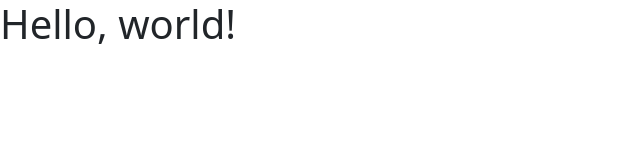
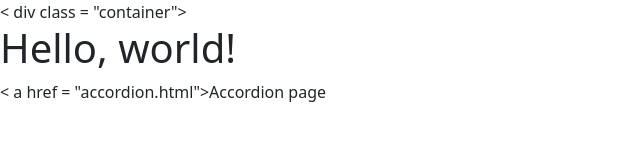
Before and after one commit to Parker-McGowan/HW1, a plain HTML site: page index.html in a window 1280 px wide. Shown: the whole page, without its empty margins (0-640 px from the left). Drawn offline with nearby package versions, Linux system fonts and the light colour scheme.

Commit message:
Update index.html

```diff
--- a/index.html
+++ b/index.html
@@ -7,7 +7,10 @@
     <link href="https://cdn.jsdelivr.net/npm/bootstrap@5.3.1/dist/css/bootstrap.min.css" rel="stylesheet" integrity="sha384-4bw+/aepP/YC94hEpVNVgiZdgIC5+VKNBQNGCHeKRQN+PtmoHDEXuppvnDJzQIu9" crossorigin="anonymous">
   </head>
   <body>
+    < div class = "container">
     <h1>Hello, world!</h1>
+      < a href = "accordion.html">Accordion page</a>
+    </div>
     <script src="https://cdn.jsdelivr.net/npm/bootstrap@5.3.1/dist/js/bootstrap.bundle.min.js" integrity="sha384-HwwvtgBNo3bZJJLYd8oVXjrBZt8cqVSpeBNS5n7C8IVInixGAoxmnlMuBnhbgrkm" crossorigin="anonymous"></script>
   </body>
 </html>
```
